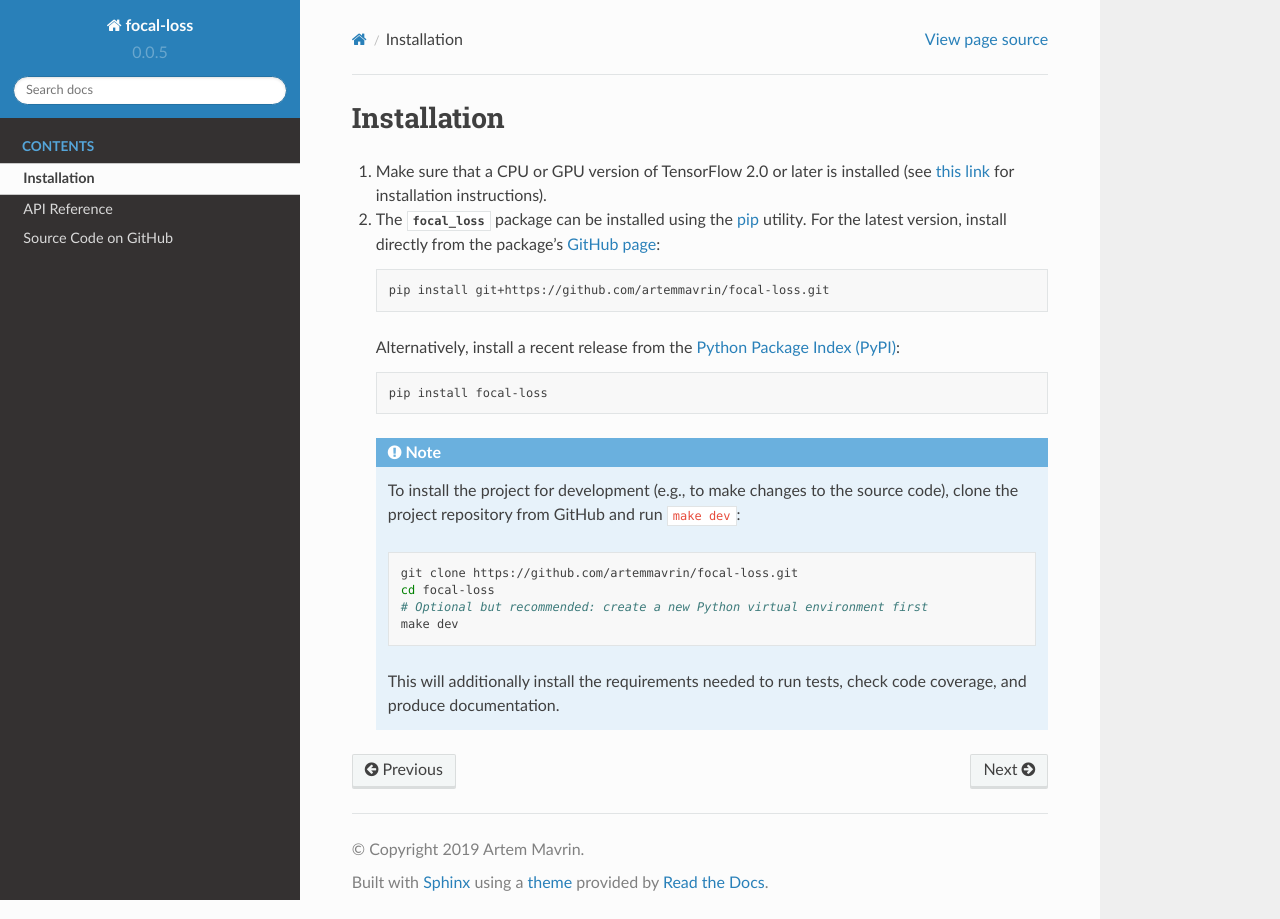
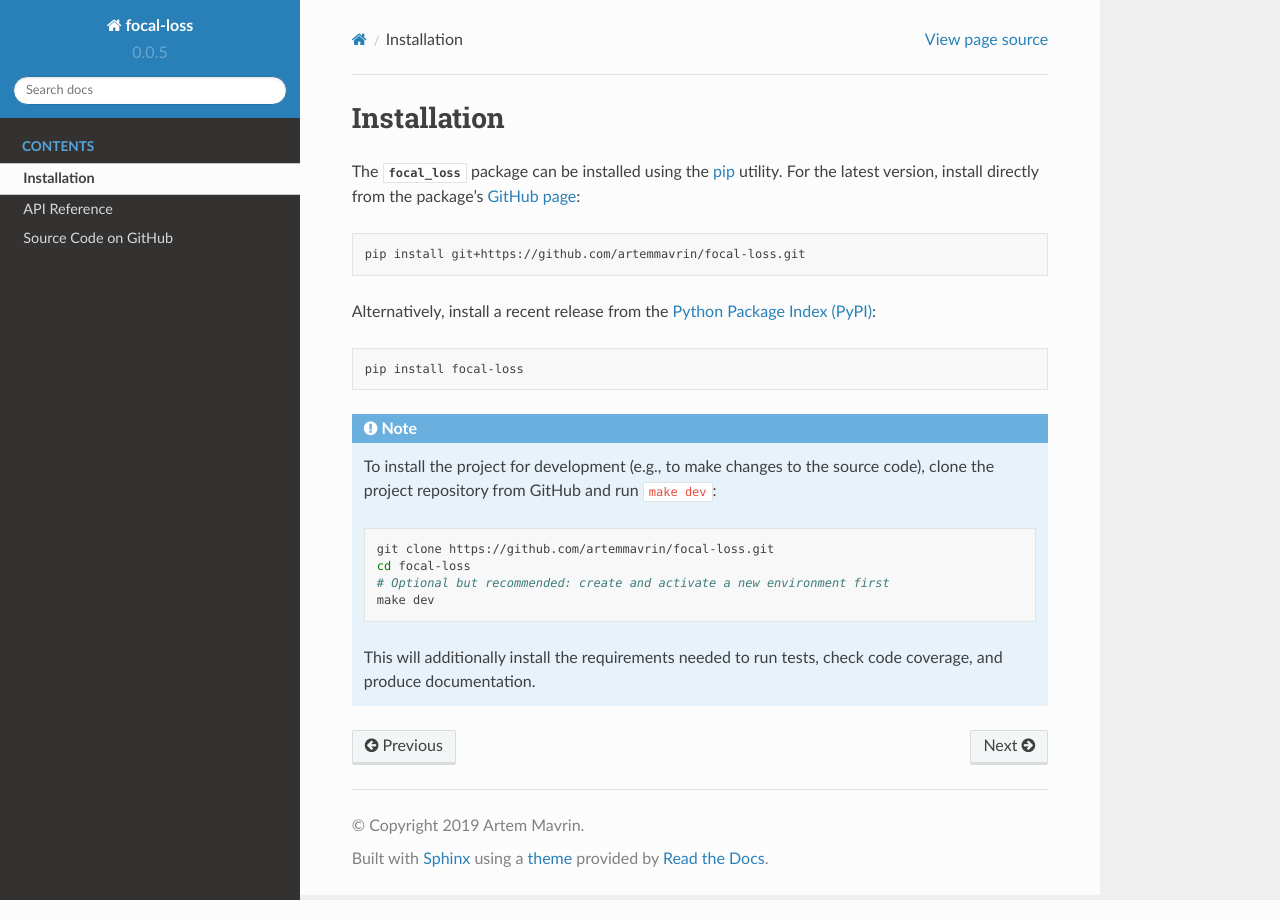
Before and after one commit to artemmavrin/focal-loss, a Sphinx documentation site: the page built from docs/source/install.rst, in a window 1280 px wide. Built offline with Sphinx 7.4.7 and the Read the Docs theme 2.0.0, drawn with Linux system fonts in a browser that asks for light colours.

Commit message:
Updated installation instructions

```diff
--- a/docs/source/install.rst
+++ b/docs/source/install.rst
@@ -2,38 +2,34 @@
 Installation
 ============
 
-1.  Make sure that a CPU or GPU version of TensorFlow 2.0 or later is installed
-    (see `this link <https://www.tensorflow.org/install>`__ for installation
-    instructions).
+The :mod:`focal_loss` package can be installed using the
+`pip <https://pip.pypa.io/en/stable/>`__ utility. For the latest version,
+install directly from the package's
+`GitHub page <https://github.com/artemmavrin/focal-loss>`__:
 
-2.  The :mod:`focal_loss` package can be installed using the
-    `pip <https://pip.pypa.io/en/stable/>`__ utility. For the latest version,
-    install directly from the package's
-    `GitHub page <https://github.com/artemmavrin/focal-loss>`__:
+.. code-block:: bash
+
+    pip install git+https://github.com/artemmavrin/focal-loss.git
+
+Alternatively, install a recent release from the
+`Python Package Index (PyPI) <https://pypi.org/project/focal-loss>`__:
+
+.. code-block:: bash
+
+    pip install focal-loss
+
+.. note::
+
+    To install the project for development (e.g., to make changes to the
+    source code), clone the project repository from GitHub and run
+    :code:`make dev`:
 
     .. code-block:: bash
 
-        pip install git+https://github.com/artemmavrin/focal-loss.git
+        git clone https://github.com/artemmavrin/focal-loss.git
+        cd focal-loss
+        # Optional but recommended: create and activate a new environment first
+        make dev
 
-    Alternatively, install a recent release from the
-    `Python Package Index (PyPI) <https://pypi.org/project/focal-loss>`__:
-
-    .. code-block:: bash
-
-        pip install focal-loss
-
-    .. note::
-
-        To install the project for development (e.g., to make changes to the
-        source code), clone the project repository from GitHub and run
-        :code:`make dev`:
-
-        .. code-block:: bash
-
-            git clone https://github.com/artemmavrin/focal-loss.git
-            cd focal-loss
-            # Optional but recommended: create a new Python virtual environment first
-            make dev
-
-        This will additionally install the requirements needed
-        to run tests, check code coverage, and produce documentation.
+    This will additionally install the requirements needed
+    to run tests, check code coverage, and produce documentation.
```
Also changed, not shown: README.rst (+20 -24 lines).
